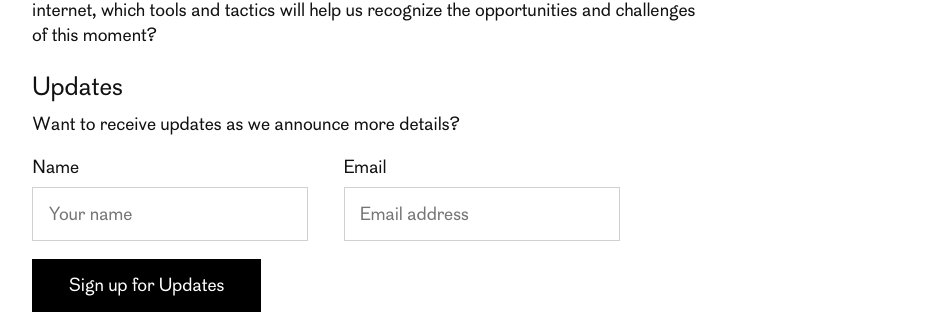
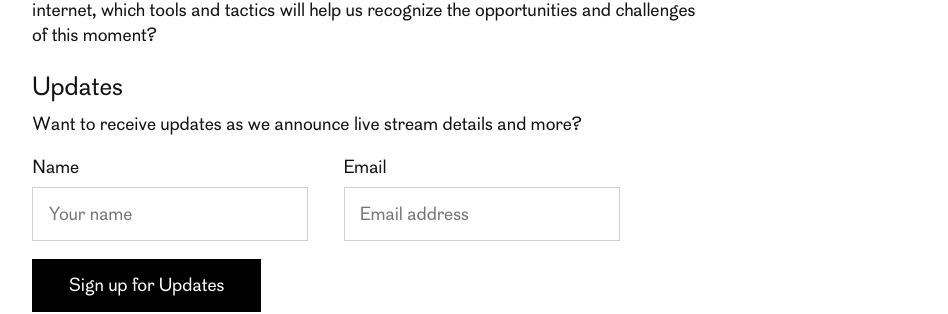
Before and after one commit to ournetworks/ournetworks.ca, a Jekyll site: the page built from index.md, in a window 1280 px wide and 900 px high, scrolled down 763 px. Shown: the part 428-742 px from the top of the window, without its empty margins (158-1106 px from the left). Built offline with Jekyll 4.4.1, drawn with Linux system fonts in a browser that asks for light colours.

Commit message:
add mention of livestream to updates (#57)

```diff
--- a/index.md
+++ b/index.md
@@ -26,7 +26,7 @@ Our theme focuses on how we can **Do It With Others (DIWO)** as opposed to just
 
 ### Updates
 
-Want to receive updates as we announce more details?
+Want to receive updates as we announce live stream details and more?
 
 <form action="https://formspree.io/orga@ournetworks.ca" method="POST">
   <div class="row form-group">
```
